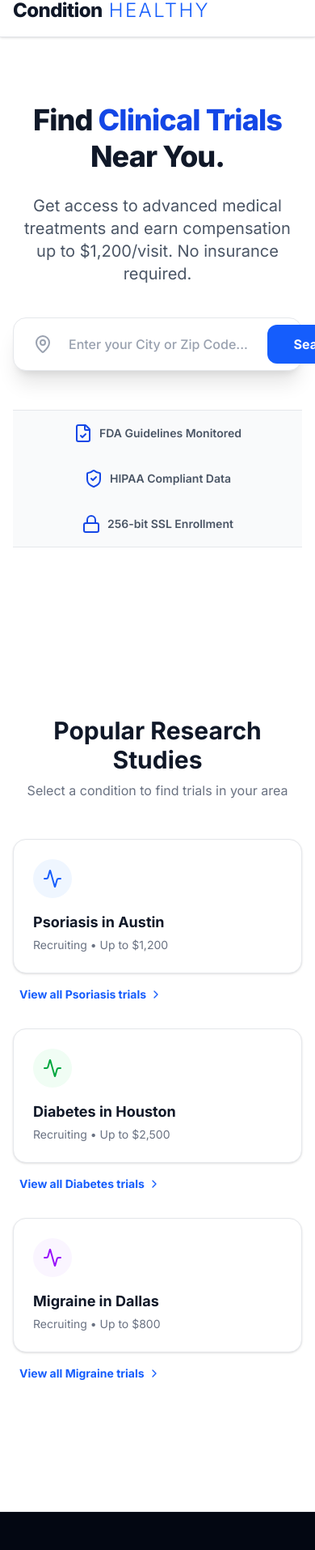
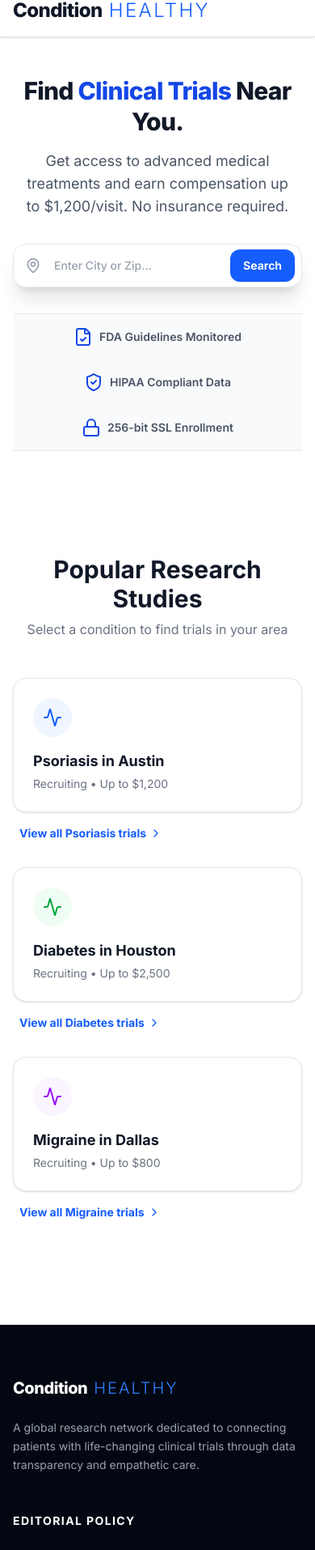
Before and after one commit to Emil1733/condition-healthy, a Next.js app: page / in a window 390 px wide. Shown: the part 19-1933 px from the top of the page at 81% size. Built offline with nearby package versions, Linux system fonts and the light colour scheme.

Commit message:
style: ui polish mobile padding and responsive search

```diff
--- a/app/layout.tsx
+++ b/app/layout.tsx
@@ -57,11 +57,9 @@ export default function RootLayout({
 
                     {/* Brand & Mission */}
                     <div className="col-span-1 md:col-span-1">
-                        <div className="flex items-center gap-2 mb-6">
-                            <div className="bg-blue-600 p-1 rounded">
-                                <ShieldCheck className="w-5 h-5 text-white" />
-                            </div>
-                            <span className="font-bold text-lg text-white">ConditionHealthy</span>
+                        <div className="flex items-center gap-1 mb-6">
+                            <span className="font-extrabold text-xl text-white tracking-tight font-sans">Condition</span>
+                            <span className="font-light text-xl text-blue-500 tracking-widest uppercase ml-1 font-sans">Healthy</span>
                         </div>
                         <p className="text-sm leading-relaxed">
                             A global research network dedicated to connecting patients with life-changing clinical trials through data transparency and empathetic care.
--- a/app/page.tsx
+++ b/app/page.tsx
@@ -19,14 +19,14 @@ export default function Home() {
   return (
     <main className="min-h-screen bg-white">
       {/* Hero Section */}
-      <section className="relative pt-20 pb-32 overflow-hidden">
+      <section className="relative pt-12 pb-20 md:pt-20 md:pb-32 overflow-hidden">
         <div className="absolute inset-0 bg-gradient-to-br from-blue-50 to-white -z-10" />
 
         <div className="max-w-4xl mx-auto px-4 text-center">
-          <h1 className="text-4xl md:text-6xl font-extrabold text-gray-900 tracking-tight mb-6 leading-tight">
+          <h1 className="text-3xl md:text-6xl font-extrabold text-gray-900 tracking-tight mb-4 md:mb-6 leading-tight">
             Find <span className="text-blue-700">Clinical Trials</span> Near You.
           </h1>
-          <p className="text-xl text-gray-600 mb-10 max-w-2xl mx-auto">
+          <p className="text-lg md:text-xl text-gray-600 mb-8 md:mb-10 max-w-2xl mx-auto px-2">
              Get access to advanced medical treatments and earn compensation up to $1,200/visit. No insurance required.
           </p>
 
@@ -41,7 +41,7 @@ export default function Home() {
       </section>
 
       {/* Popular locations (For Testing) */}
-      <section className="py-20 max-w-6xl mx-auto px-4">
+      <section className="py-12 md:py-20 max-w-6xl mx-auto px-4">
          <div className="text-center mb-12">
             <h2 className="text-3xl font-bold text-gray-900 mb-2">Popular Research Studies</h2>
             <p className="text-gray-500">Select a condition to find trials in your area</p>
--- a/app/trials/[condition]/[city]/page.tsx
+++ b/app/trials/[condition]/[city]/page.tsx
@@ -240,7 +240,7 @@ export default async function TrialPage(props: PageProps) {
       </Script>
 
       {/* 1. Hero Section */}
-      <section className="bg-white border-b border-gray-200 pt-8 pb-24 relative overflow-hidden">
+      <section className="bg-white border-b border-gray-200 pt-8 pb-12 md:pb-24 relative overflow-hidden">
         <div className="max-w-7xl mx-auto px-4 sm:px-6 lg:px-8 relative z-10">
 
           {/* UI Breadcrumbs */}
@@ -311,9 +311,9 @@ export default async function TrialPage(props: PageProps) {
       <TrustBar />
 
       {/* 3. "Medical Grade" Info Section */}
-      <section className="py-20 max-w-4xl mx-auto px-4">
+      <section className="py-10 md:py-20 max-w-4xl mx-auto px-4">
              {/* Main Content Sections */}
-             <div className="mt-16 grid lg:grid-cols-3 gap-12">
+             <div className="mt-8 md:mt-16 grid lg:grid-cols-3 gap-12">
 
                {/* Column 1 & 2: Main Details */}
                <div className="lg:col-span-2 space-y-12">
--- a/app/trials/page.tsx
+++ b/app/trials/page.tsx
@@ -80,7 +80,7 @@ export default async function TrialsDirectoryPage(props: PageProps) {
         })}
       </Script>
       {/* Hero Section */}
-      <section className="bg-white border-b border-gray-200 pt-8 pb-24">
+      <section className="bg-white border-b border-gray-200 pt-8 pb-12 md:pb-24">
         <div className="max-w-7xl mx-auto px-4 sm:px-6 lg:px-8">
             {/* UI Breadcrumbs */}
             <nav className="flex items-center gap-2 text-sm text-gray-400 mb-12">
@@ -115,7 +115,7 @@ export default async function TrialsDirectoryPage(props: PageProps) {
       </section>
 
       {/* Directory Grid */}
-      <section className="py-20 max-w-7xl mx-auto px-4 sm:px-6 lg:px-8">
+      <section className="py-10 md:py-20 max-w-7xl mx-auto px-4 sm:px-6 lg:px-8">
         {activeConditions.length > 0 ? (
           <div className="grid grid-cols-1 md:grid-cols-2 lg:grid-cols-3 gap-8">
             {activeConditions.map((cond) => (
@@ -165,7 +165,7 @@ export default async function TrialsDirectoryPage(props: PageProps) {
       <TrustBar />
 
       {/* SEO Footer Content */}
-      <section className="py-20 bg-white border-t border-gray-100">
+      <section className="py-10 md:py-20 bg-white border-t border-gray-100">
         <div className="max-w-4xl mx-auto px-4 text-center">
             <h2 className="text-2xl font-bold text-gray-900 mb-8">Why Participate in Clinical Research?</h2>
             <div className="grid md:grid-cols-3 gap-12 text-left">
--- a/components/HeroSearch.tsx
+++ b/components/HeroSearch.tsx
@@ -20,23 +20,23 @@ export default function HeroSearch() {
   };
 
   return (
-    <div className="bg-white p-2 rounded-2xl shadow-xl border border-gray-100 max-w-xl mx-auto flex items-center gap-2 mb-12 transform hover:scale-[1.01] transition-all relative z-20">
-      <MapPin className="w-6 h-6 text-gray-400 ml-4 flex-shrink-0" aria-hidden="true" />
-      <form onSubmit={handleSearch} className="flex-1 flex">
+    <div className="bg-white p-1.5 md:p-2 rounded-2xl shadow-xl border border-gray-100 max-w-xl mx-auto flex items-center gap-2 mb-8 md:mb-12 transform hover:scale-[1.01] transition-all relative z-20">
+      <MapPin className="w-5 h-5 md:w-6 md:h-6 text-gray-400 ml-2 md:ml-4 flex-shrink-0" aria-hidden="true" />
+      <form onSubmit={handleSearch} className="flex-1 flex items-center">
         <input
           type="text"
           value={query}
           onChange={(e) => setQuery(e.target.value)}
-          placeholder="Enter your City or Zip Code..."
-          className="flex-1 p-3 outline-none text-gray-700 font-medium placeholder-gray-400 min-w-0"
+          placeholder="Enter City or Zip..."
+          className="flex-1 p-2 md:p-3 outline-none text-gray-700 font-medium placeholder-gray-400 min-w-0 text-sm md:text-base bg-transparent"
         />
         <button
           type="submit"
           disabled={isSearching}
-          className="bg-blue-600 hover:bg-blue-700 text-white px-8 py-3 rounded-xl font-bold transition-all flex items-center justify-center min-w-[120px]"
+          className="bg-blue-600 hover:bg-blue-700 text-white px-4 md:px-8 py-2.5 md:py-3 rounded-xl font-bold transition-all flex items-center justify-center min-w-[80px] md:min-w-[120px] text-sm md:text-base mr-1"
         >
           {isSearching ? (
-             <span className="animate-pulse">Loading...</span>
+             <span className="animate-pulse">...</span>
           ) : (
              "Search"
           )}
```
